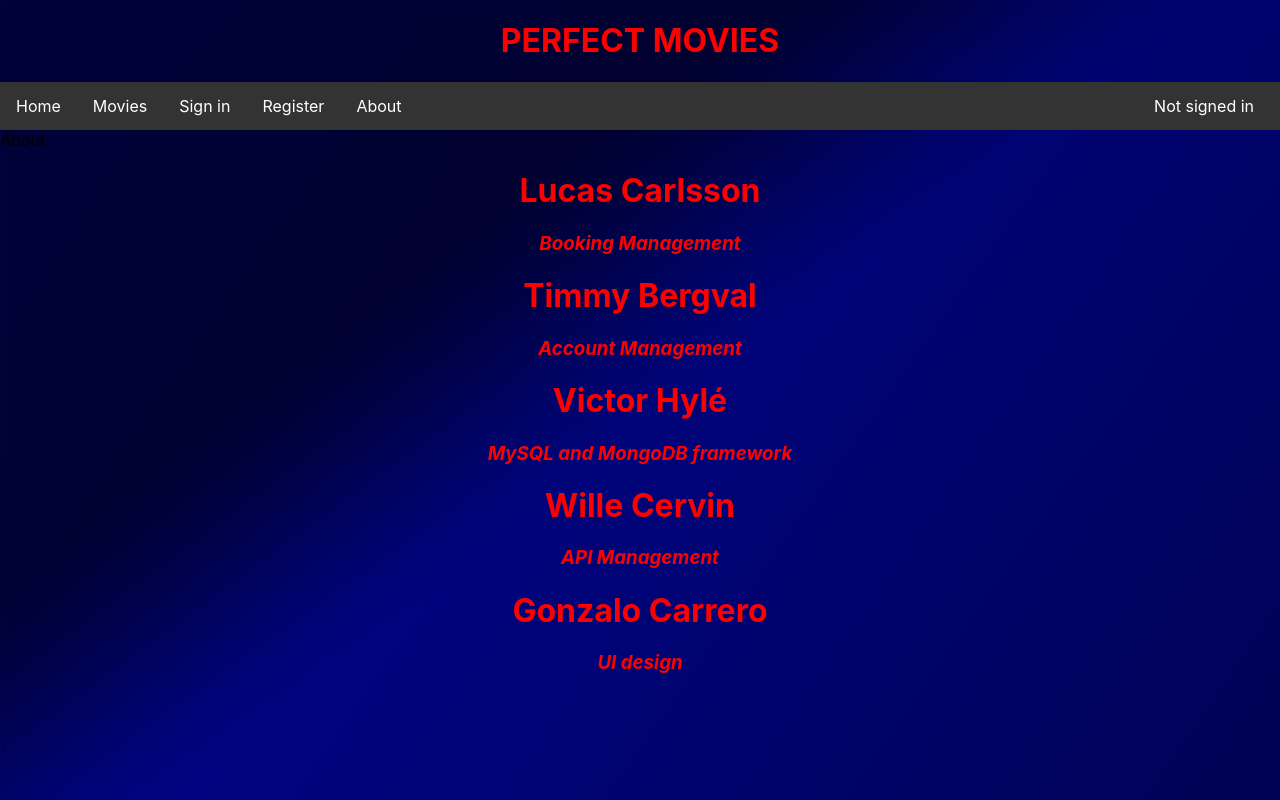
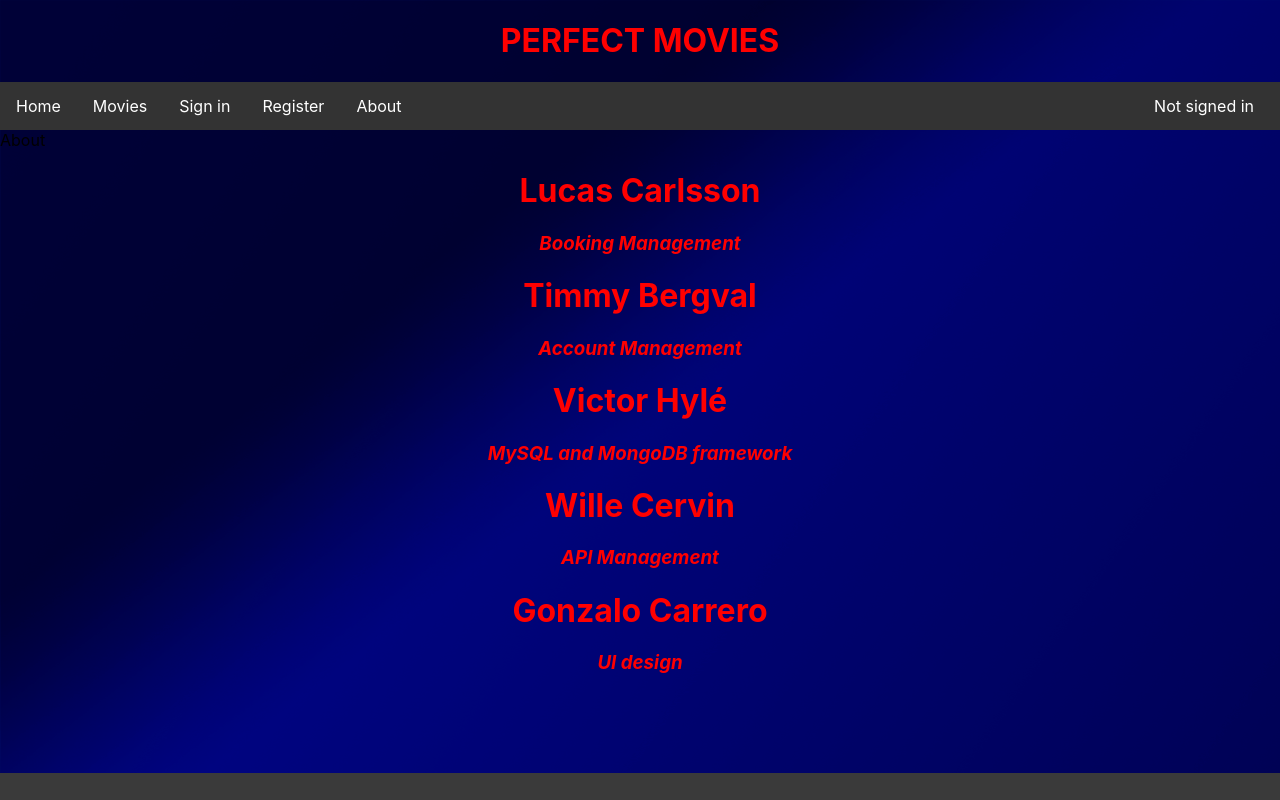
Before and after one commit to wilcer1/fullstackprojectreact, a React (Create React App) app: page /About in a window 1280 px wide. Built offline with nearby package versions, Linux system fonts and the light colour scheme.

Commit message:
created a footer

```diff
--- a/src/App.css
+++ b/src/App.css
@@ -253,3 +253,83 @@ td {
   margin-left: auto;
   margin-right: auto;
 }
+
+footer {
+  list-style-type: none;
+  margin: 0;
+  padding: 0;
+  overflow: hidden;
+  text-align: center;
+  background-color: #333;
+  color: white;
+}
+
+@import url(https://fonts.googleapis.com/css?family=Source+Sans+Pro:300,400);
+
+section{
+  text-align:center;
+}
+
+.footer #button:hover{
+	width:35px;
+	height:35px;
+	border: #3A3A3A 12px solid;
+	-webkit-transition: all 1s ease;
+    -moz-transition: all 1s ease;
+    -o-transition: all 1s ease;
+    -ms-transition: all 1s ease;
+    transition: all 1s ease;
+	position:relative;
+}
+.footer {
+	bottom:0;
+	left:0;
+	position:fixed;
+    width: 100%;
+    height: 2em;
+    overflow:hidden;
+    margin:0 auto;
+	-webkit-transition: all 1s ease;
+    -moz-transition: all 1s ease;
+    -o-transition: all 1s ease;
+    -ms-transition: all 1s ease;
+    transition: all 1s ease;
+	z-index:999;
+}
+.footer:hover {
+	-webkit-transition: all 1s ease;
+    -moz-transition: all 1s ease;
+    -o-transition: all 1s ease;
+    -ms-transition: all 1s ease;
+    transition: all 1s ease;
+	height: 10em;
+}
+.footer #container{
+	margin-top:5px;
+	width:100%;
+height:100%;
+  position:relative;
+  top:0;
+  left:0;
+	background: #3A3A3A;
+}
+.footer #cont{
+  position:relative;
+  top:-45px;
+  right:190px;
+	width:150px;
+	height:auto;
+	margin:0 auto;
+}
+.footer_center{
+	width:500px;
+	float:left;
+  text-align:center;
+}
+.footer h3{
+	font-family: 'Helvetica';
+	font-size: 30px;
+	font-weight: 100;
+	margin-top:70px;
+	margin-left:40px;
+}
--- a/src/components/About.js
+++ b/src/components/About.js
@@ -1,5 +1,6 @@
 import React from 'react'
 import NavBar from "./Navbar"
+import Footer from "./Footer"
 
 
 export default function About() {
@@ -17,6 +18,7 @@ export default function About() {
         <h3>API Management</h3>
         <h1>Gonzalo Carrero</h1>
         <h3>UI design</h3>
+        <Footer/>
     </div>
   )
 }
--- /dev/null
+++ b/src/components/Footer.js
@@ -0,0 +1,21 @@
+import React from 'react'
+
+
+
+export default function Footer() {
+  return (
+<div>
+
+<div class="footer">
+  <div id="button"></div>
+<div id="container">
+<div id="cont">
+<div class="footer_center">
+	   <h3>Hello pojkar</h3>
+</div>
+</div>
+</div>
+</div>
+</div>
+  )
+}
--- a/src/components/Home.js
+++ b/src/components/Home.js
@@ -4,6 +4,7 @@ import { useState } from "react"
 import { useEffect } from "react"
 import { useHistory } from "react-router-dom"
 import Navbar from "./Navbar"
+import Footer from "./Footer"
 
 
 const colors = ["https://m.media-amazon.com/images/M/MV5BYTExZTdhY2ItNGQ1YS00NjJlLWIxMjYtZTI1MzNlMzY0OTk4XkEyXkFqcGdeQXVyMTEyMjM2NDc2._V1_FMjpg_UX1000_.jpg", "#00C49F", "#FFBB28"];
@@ -51,6 +52,7 @@ function Home(){
   return (
     <div>
       <Navbar/>
+
       <div id="homepage">
 
       <h1>Top 3 movies right now!</h1>
@@ -88,7 +90,8 @@ function Home(){
         ))}
       </div>
     </div>
-  );
+    <Footer/>
+
   </div>
 
   );
--- a/src/components/MovieDescription.js
+++ b/src/components/MovieDescription.js
@@ -1,6 +1,7 @@
 import React from "react"
 import { useState } from "react"
 import { useEffect } from "react"
+
 
 
 function MovieDescription(props){
--- a/src/components/Movies.js
+++ b/src/components/Movies.js
@@ -3,6 +3,7 @@ import { useState } from "react"
 import { useEffect } from "react"
 import { useHistory } from "react-router-dom"
 import Navbar from "./Navbar"
+import Footer from "./Footer"
 
 
 function Movies(){
@@ -41,10 +42,12 @@ function Movies(){
             <button id={movie.MovieId} onClick={() => {booking(movie.MovieId)}}>Book Tickets</button>
             <hr></hr>
 
+
           </div>
 
     ))}
       </div>
+      <Footer/>
     </div>
   );
 };
--- a/src/components/Navbar.js
+++ b/src/components/Navbar.js
@@ -1,6 +1,7 @@
 import React from "react"
 import { Link } from "react-router-dom"
 import { useState } from "react"
+import Footer from "./Footer"
 
 function Navbar(props){
     var signIn
@@ -55,6 +56,7 @@ function Navbar(props){
             <li><a href="/About">About</a></li>
             {currentUser}
         </ul>
+
         </div>
         </>
     )
--- a/src/components/Register.js
+++ b/src/components/Register.js
@@ -1,5 +1,6 @@
 import React from "react"
 import Navbar from "./Navbar"
+import Footer from "./Footer"
 
 function Register() {
     return(
@@ -19,6 +20,7 @@ function Register() {
                 <input type="password" name="password"></input><br></br><br></br>
             </form>
             <button onClick={sendRegister}>Register</button>
+            <Footer/>
             </div>
         </div>
     )
--- a/src/components/SignIn.js
+++ b/src/components/SignIn.js
@@ -1,5 +1,6 @@
 import React from "react"
 import Navbar from "./Navbar"
+import Footer from "./Footer"
 
 function SignIn() {
     return(
@@ -14,6 +15,7 @@ function SignIn() {
                 </form>
                 <button onClick={validateSignIn}>Log in</button>
             </div>
+            <Footer/>
         </div>
     )
 }
```
